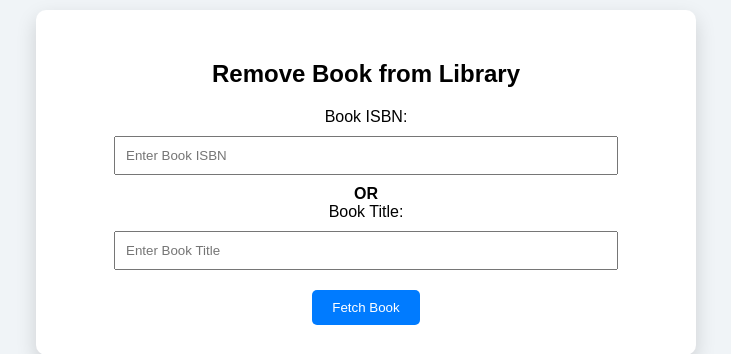
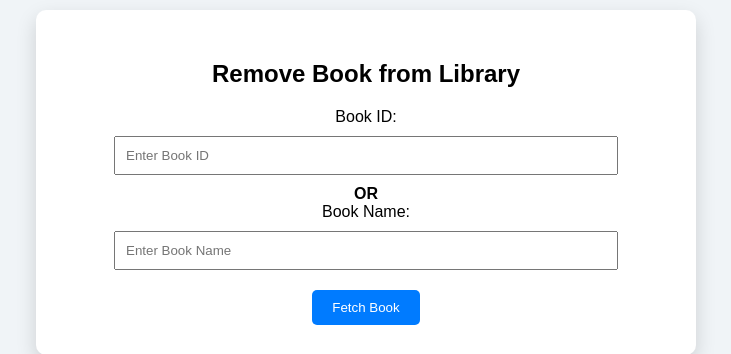
Before and after one commit to Sherin-Ceciliya/Library-Management-System, a PHP site: page /remove_book.php in a window 1280 px wide. Shown: the part 168-522 px from the top of the page, without its empty margins (274-1005 px from the left). Run offline with PHP 8.4, Linux system fonts and the light colour scheme.

Commit message:
Update remove_book.php

```diff
--- a/remove_book.php
+++ b/remove_book.php
@@ -14,19 +14,25 @@ if ($conn->connect_error) {
 
 // Step 1: Fetch book details for confirmation
 if (isset($_POST['fetch'])) {
-    $isbn = trim($_POST['isbn']);
-    $title = trim($_POST['title']);
+    $book_id = trim($_POST['book_id']);
+    $name = trim($_POST['name']);
 
-    if (!empty($isbn)) {
-        $sql = "SELECT * FROM books WHERE isbn = ?";
+    if (!empty($book_id)) {
+        $sql = "SELECT b.book_id, b.name, d.author, d.copies_available, d.copies_in_library
+                FROM books b
+                JOIN book_details d ON b.name = d.name
+                WHERE b.book_id = ?";
         $stmt = $conn->prepare($sql);
-        $stmt->bind_param("s", $isbn);
-    } elseif (!empty($title)) {
-        $sql = "SELECT * FROM books WHERE title = ?";
+        $stmt->bind_param("i", $book_id);
+    } elseif (!empty($name)) {
+        $sql = "SELECT b.book_id, b.name, d.author, d.copies_available, d.copies_in_library
+                FROM books b
+                JOIN book_details d ON b.name = d.name
+                WHERE b.name = ?";
         $stmt = $conn->prepare($sql);
-        $stmt->bind_param("s", $title);
+        $stmt->bind_param("s", $name);
     } else {
-        $error = "Please enter either ISBN or Title.";
+        $error = "Please enter either Book ID or Name.";
     }
 
     if (!isset($error)) {
@@ -44,14 +50,23 @@ if (isset($_POST['fetch'])) {
 
 // Step 2: Delete book after confirmation
 if (isset($_POST['confirm'])) {
-    $isbn = trim($_POST['isbn']);
+    $book_id = trim($_POST['book_id']);
+    $name = trim($_POST['name']);
 
-    $sql = "DELETE FROM books WHERE isbn = ?";
-    $stmt = $conn->prepare($sql);
-    $stmt->bind_param("s", $isbn);
+    // Delete from book_details first
+    $sql1 = "DELETE FROM book_details WHERE name = ?";
+    $stmt1 = $conn->prepare($sql1);
+    $stmt1->bind_param("s", $name);
+    $stmt1->execute();
+    $stmt1->close();
 
-    if ($stmt->execute()) {
-        if ($stmt->affected_rows > 0) {
+    // Then delete from books
+    $sql2 = "DELETE FROM books WHERE book_id = ?";
+    $stmt2 = $conn->prepare($sql2);
+    $stmt2->bind_param("i", $book_id);
+
+    if ($stmt2->execute()) {
+        if ($stmt2->affected_rows > 0) {
             $success = "Book removed successfully.";
             // Automatically refresh back to initial form after 2 seconds
             header("Refresh:2; url=remove_book.php");
@@ -62,7 +77,7 @@ if (isset($_POST['confirm'])) {
         $error = "Error deleting book: " . $conn->error;
     }
 
-    $stmt->close();
+    $stmt2->close();
 }
 
 $conn->close();
@@ -117,11 +132,11 @@ $conn->close();
 
     <?php if(!isset($book) && !isset($success)): ?>
         <form method="POST" action="">
-            <label>Book ISBN:</label><br>
-            <input type="text" name="isbn" placeholder="Enter Book ISBN"><br>
+            <label>Book ID:</label><br>
+            <input type="text" name="book_id" placeholder="Enter Book ID"><br>
             <b>OR</b><br>
-            <label>Book Title:</label><br>
-            <input type="text" name="title" placeholder="Enter Book Title"><br>
+            <label>Book Name:</label><br>
+            <input type="text" name="name" placeholder="Enter Book Name"><br>
             <input type="submit" name="fetch" value="Fetch Book">
         </form>
     <?php endif; ?>
@@ -129,19 +144,85 @@ $conn->close();
     <?php if(isset($book)): ?>
         <h3>Confirm Deletion</h3>
         <table>
-            <tr><th>ISBN</th><td><?php echo htmlspecialchars($book['isbn']); ?></td></tr>
-            <tr><th>Title</th><td><?php echo htmlspecialchars($book['title']); ?></td></tr>
-            <tr><th>Author</th><td><?php echo htmlspecialchars($book['author']); ?></td></tr>
-            <tr><th>Category</th><td><?php echo htmlspecialchars($book['category']); ?></td></tr>
-            <tr><th>Quantity</th><td><?php echo htmlspecialchars($book['quantity']); ?></td></tr>
-        </table>
+    <thead>
+        <tr>
+            <th>Book ID</th>
+            <th>Name</th>
+            <th>Author</th>
+            <th>Copies Available</th>
+            <th>Copies in Library</th>
+        </tr>
+    </thead>
+    <tbody>
+        <tr>
+            <td><?php echo htmlspecialchars($book['book_id']); ?></td>
+            <td><?php echo htmlspecialchars($book['name']); ?></td>
+            <td><?php echo htmlspecialchars($book['author']); ?></td>
+            <td><?php echo htmlspecialchars($book['copies_available']); ?></td>
+            <td><?php echo htmlspecialchars($book['copies_in_library']); ?></td>
+        </tr>
+    </tbody>
+</table>
+
         <form method="POST" action="">
-            <input type="hidden" name="isbn" value="<?php echo htmlspecialchars($book['isbn']); ?>">
+            <input type="hidden" name="book_id" value="<?php echo htmlspecialchars($book['book_id']); ?>">
+            <input type="hidden" name="name" value="<?php echo htmlspecialchars($book['name']); ?>">
             <input type="submit" name="confirm" value="Yes, Delete Book">
             <a href="remove_book.php" style="margin-left:15px; color:#007bff;">Cancel</a>
         </form>
     <?php endif; ?>
 </div>
+<style>
+    table {
+    width: 100%;
+    border-collapse: separate;
+    border-spacing: 0;
+    margin: 25px 0;
+    border-radius: 12px;
+    overflow: hidden;
+    box-shadow: 0 4px 15px rgba(0,0,0,0.1);
+    background-color: #ffffff;
+}
+
+th {
+    background: #0d47a1;
+    color: #ffffff;
+    text-align: left;
+    padding: 14px 20px;
+    font-size: 16px;
+    letter-spacing: 0.3px;
+    width: 40%;
+}
+
+td {
+    background-color: #f9f9f9;
+    padding: 14px 20px;
+    font-size: 16px;
+    color: #333333;
+}
+
+tr:nth-child(even) td {
+    background-color: #f1f5ff;
+}
+
+tr:hover td {
+    background-color: #e3f2fd;
+    transition: background-color 0.3s ease;
+}
+
+table th:first-child {
+    border-top-left-radius: 12px;
+}
+
+table tr:last-child td:first-child {
+    border-bottom-left-radius: 12px;
+}
+
+table tr:last-child td:last-child {
+    border-bottom-right-radius: 12px;
+}
+
+    </style>
 
 <footer>
     <div class="footer-container">
```
